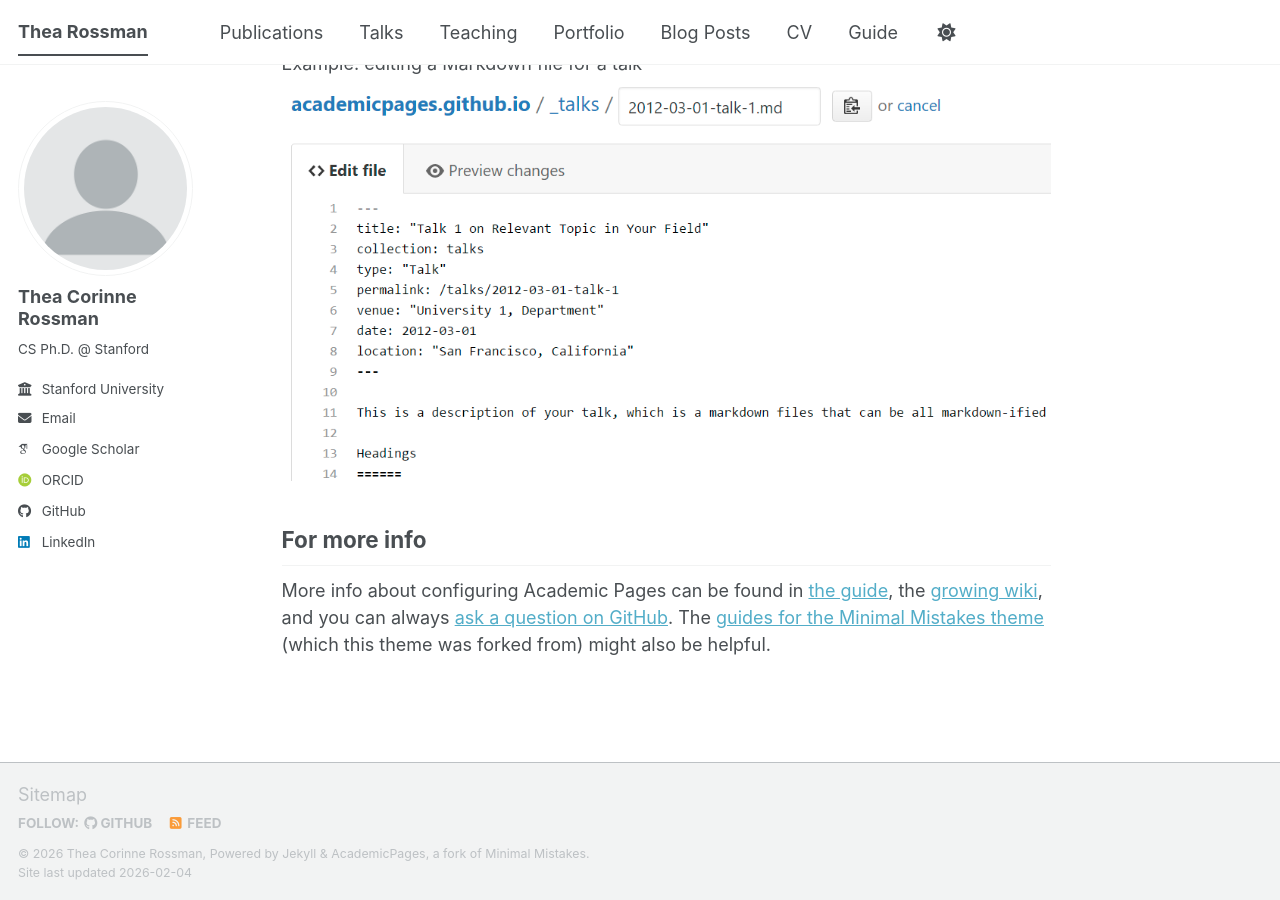
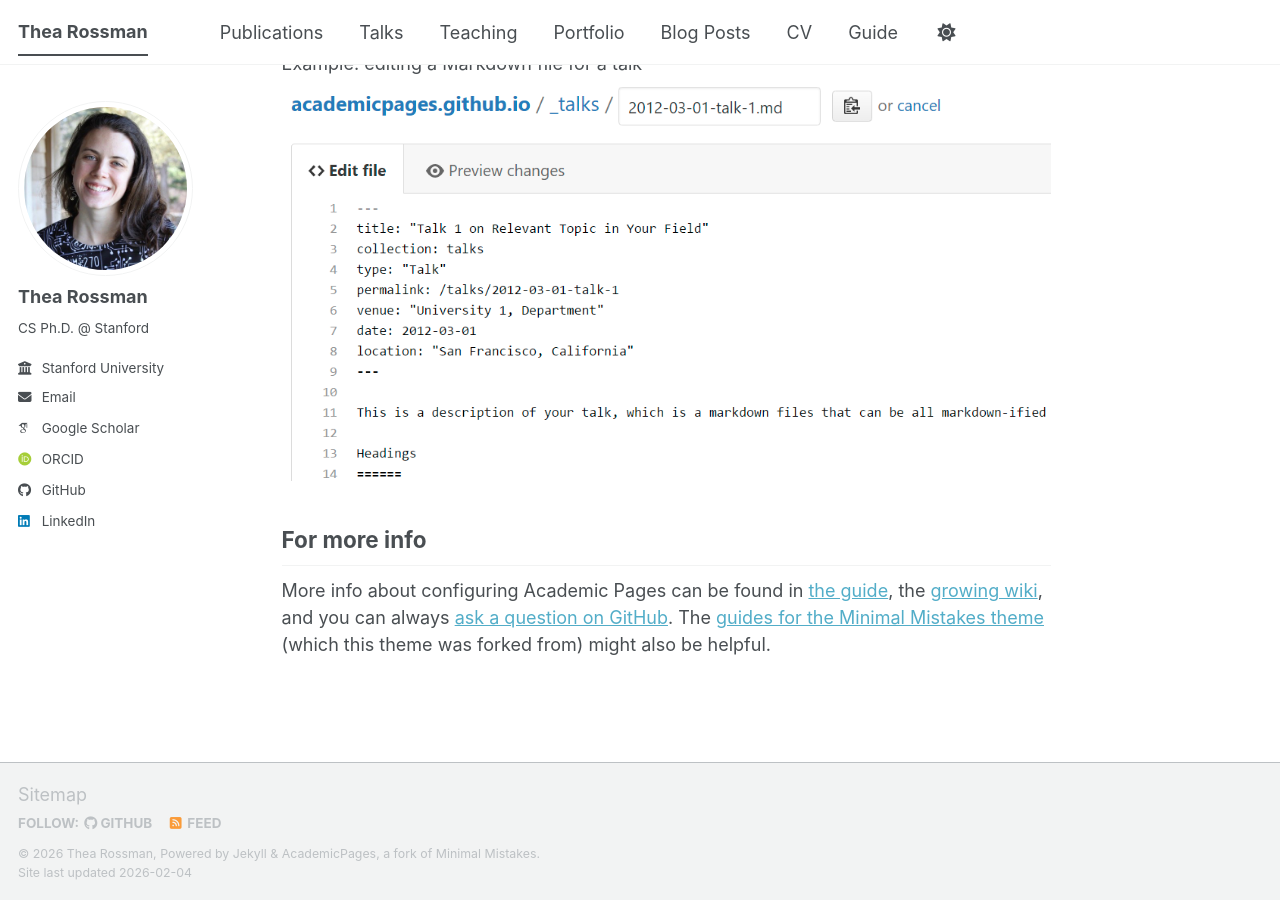
Before and after one commit to thearossman/thearossman.github.io, a Jekyll site: the page built from _pages/about.md, in a window 1280 px wide and 900 px high, scrolled down 2720 px. Built offline with Jekyll 4.4.1, drawn with Linux system fonts in a browser that asks for light colours; some web fonts are replaced; a script bundle is joined from its source files by our own code; library files that are not in the unit come from our copies.

Commit message:
add picture

```diff
--- a/_config.yml
+++ b/_config.yml
@@ -11,7 +11,7 @@ locale                   : "en-US"
 site_theme               : "default" # The available themes options are "default", "air", "sunrise", "mint", "dirt" and "contrast"
 title                    : "Thea Rossman"
 title_separator          : "-"
-name                     : &name "Thea Corinne Rossman"
+name                     : &name "Thea Rossman"
 description              : &description "Thea Rossman's Website"   # Update this with a general description of your site, this is the default if not overridden by a page
 url                      : https://thearossman.github.io # The base hostname & protocol for your site e.g. "https://[your GitHub username].github.io",
                                                            # or if you already have some other page hosted on Github then use "https://[your GitHub username].github.io/[Your Repo Name]"
@@ -24,7 +24,7 @@ baseurl                  : "" # the subpath of your site, e.g. "/blog"
 author:
   # Biographic information
   avatar           : "profile.png"
-  name             : "Thea Corinne Rossman"
+  name             : "Thea Rossman"
   # pronouns         : # example: "she/her"
   bio              : "CS Ph.D. @ Stanford"
   # location         : "Stanford, CA"
```
Also changed, not shown: images/profile.png.
